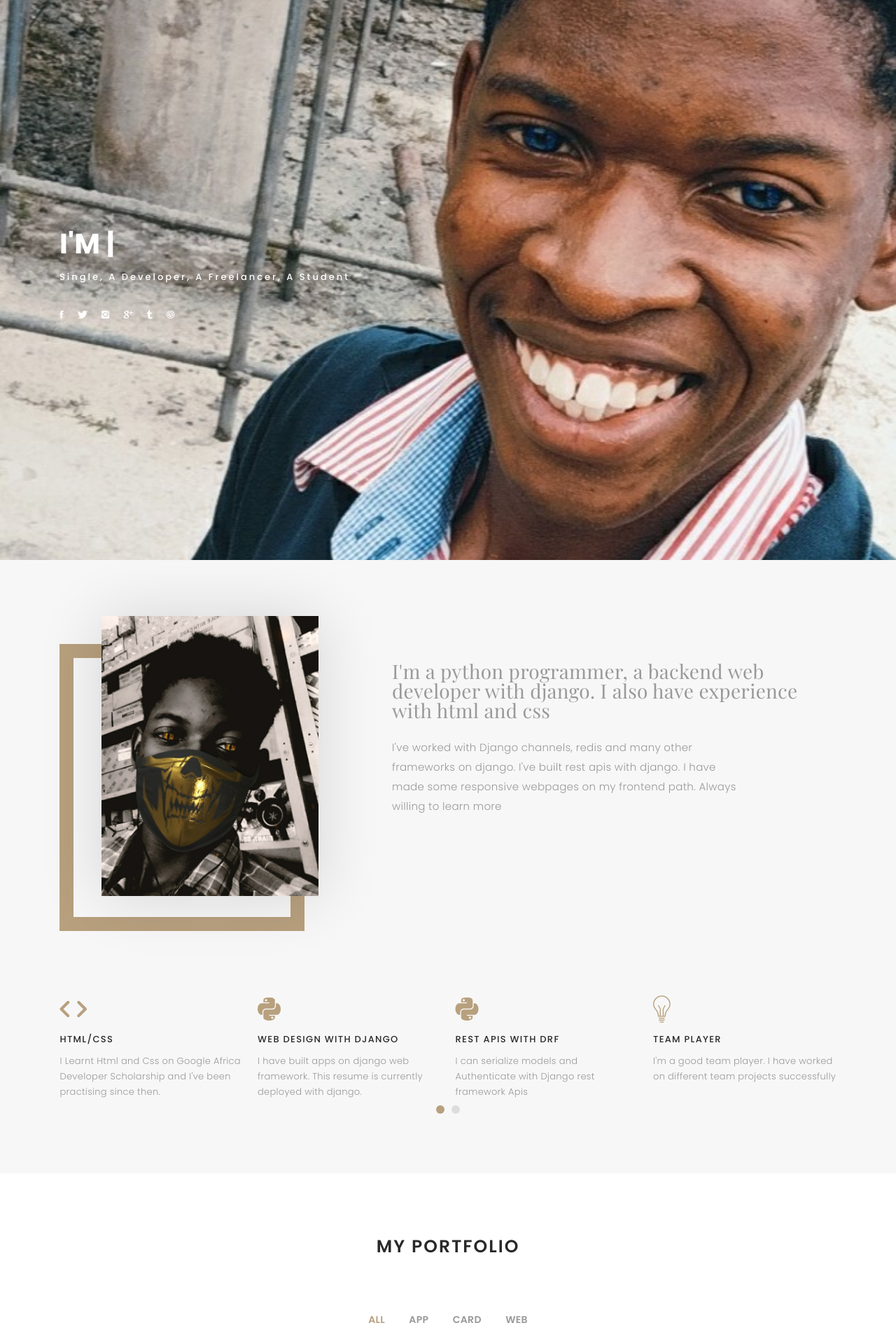
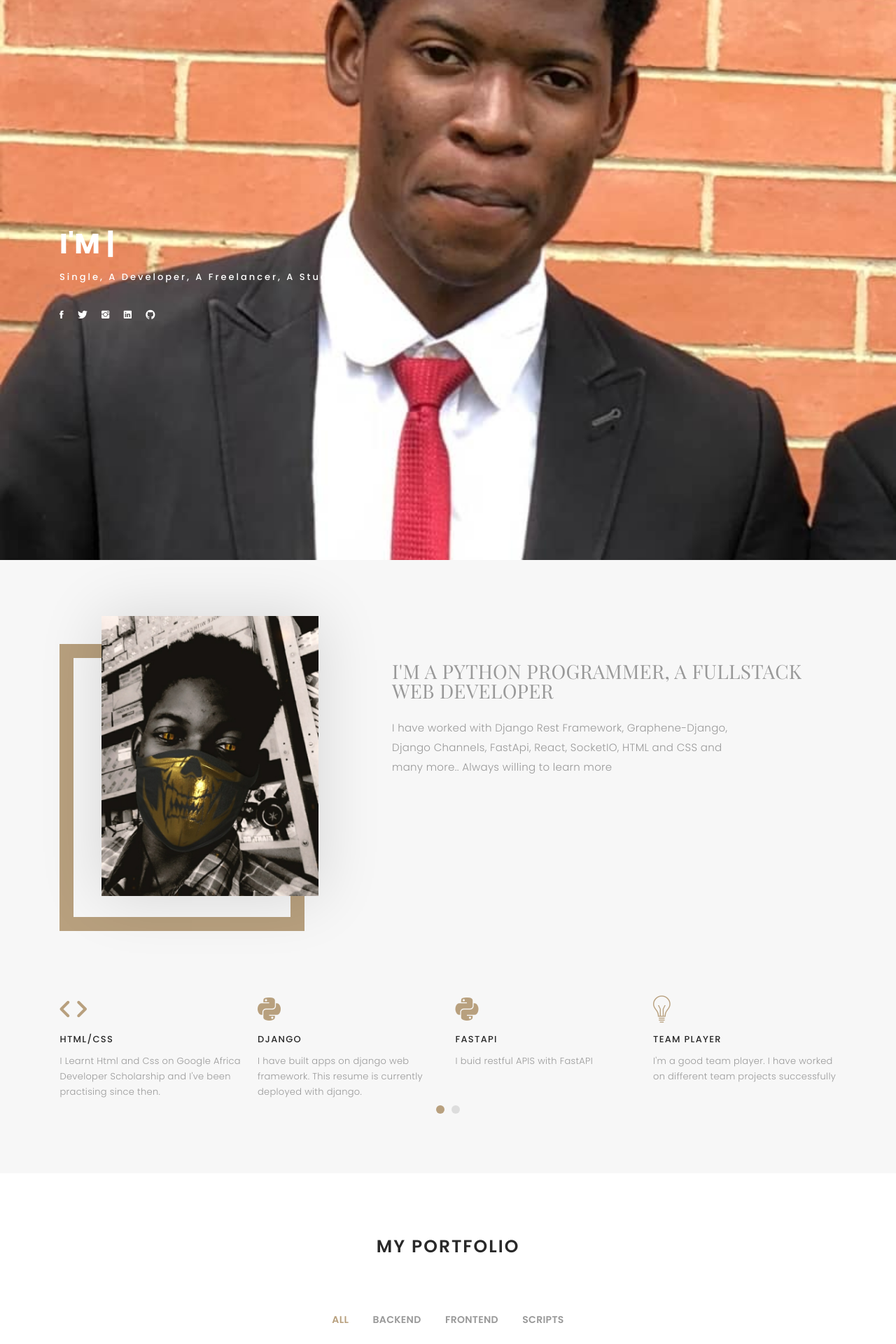
Before and after one commit to Psami-wondah/HNG-task-2, a Django app: page / in a window 1280 px wide. Shown: the top 1920 px of the page at 70% size. Run offline with Django 3.2, Linux system fonts and the light colour scheme; some libraries are stand-ins or nearby versions; some web fonts are replaced.

Commit message:
added resume

```diff
--- a/core/settings.py
+++ b/core/settings.py
@@ -13,7 +13,7 @@ import os
 from pathlib import Path
 from django.contrib.messages import constants as messages
 import environ
-import django_heroku
+# import django_heroku
 
 # Build paths inside the project like this: BASE_DIR / 'subdir'.
 BASE_DIR = Path(__file__).resolve().parent.parent
@@ -144,4 +144,4 @@ MESSAGE_TAGS = {
         messages.ERROR: 'alert-danger',
  }
 
-django_heroku.settings(locals())
+# django_heroku.settings(locals())
--- a/resume/templates/index.html
+++ b/resume/templates/index.html
@@ -11,8 +11,6 @@
   <meta content="" name="keywords">
 
   <!-- Favicons -->
-{#  <link href="../../static/img/favicon.png" rel="icon">#}
-{#  <link href="static/img/apple-touch-icon.png" rel="apple-touch-icon">#}
 
   <!-- Google Fonts -->
   <link href="https://fonts.googleapis.com/css?family=Poppins:300,300i,400,400i,500,500i,600,600i,700,700i|Playfair+Display:400,400i,500,500i,600,600i,700,700i,900,900i" rel="stylesheet">
@@ -44,10 +42,11 @@
       <div class="container">
 
         <div class="logo">
-{#          <a href="index.html"><img src="../../static/img/logo.png" alt="logo"></a>#}
+<!-- {#          <a href="index.html"><img src="../../static/img/logo.png" alt="logo"></a>#}
             <a href="https://training.zuri.team/"><img src="../../static/img/zuri.jpg" alt="logo"></a>
-            <a href="https://hng.tech/"><img src="../../static/img/hng.jpg" alt="logo"></a>
-            <a href="https://ingressive.org/"><img src="../../static/img/i4g.jpg" alt="logo"></a>
+
+            <a href="https://ingressive.org/"><img src="../../static/img/i4g.jpg" alt="logo"></a> -->
+            <!-- <a href="https://hng.tech/"><img src="../../static/img/hng.jpg" alt="logo"></a> -->
         </div>
 
         <div class="responsive"><i data-icon="m" class="ion-navicon-round"></i></div>
@@ -73,12 +72,12 @@
         <p class="typed-items" data-typed-person="Owhondah Okechukwu Samuel">Single, A Developer, A Freelancer, A Student</p>
 
         <ul class="list-unstyled list-social">
-          <li><a href="#"><i class="ion-social-facebook"></i></a></li>
-          <li><a href="#"><i class="ion-social-twitter"></i></a></li>
-          <li><a href="#"><i class="ion-social-instagram"></i></a></li>
-          <li><a href="#"><i class="ion-social-googleplus"></i></a></li>
-          <li><a href="#"><i class="ion-social-tumblr"></i></a></li>
-          <li><a href="#"><i class="ion-social-dribbble"></i></a></li>
+          <li><a href="https://m.facebook.com/okechukwu.samuel.311"><i class="ion-social-facebook"></i></a></li>
+          <li><a href="https://twitter.com/okechukwusamu16"><i class="ion-social-twitter"></i></a></li>
+          <li><a href="https://www.instagram.com/okechukwu_samuel_/"><i class="ion-social-instagram"></i></a></li>
+          <li><a href="hhttps://www.linkedin.com/in/okechukwu-samuel-owhondah-660328208"><i class="ion-social-linkedin"></i></a></li>
+          <li><a href="https://github.com/Psami-wondah"><i class="ion-social-github"></i></a></li>
+
         </ul>
       </div>
     </div>
@@ -102,8 +101,8 @@
           <div class="col-lg-7">
             <div class="about-descr">
 
-              <p class="p-heading">I'm a python programmer, a backend web developer with django. I also have experience with html and css </p>
-              <p class="separator">I've worked with Django channels, redis and many other frameworks on django. I've built rest apis with django. I have made some responsive webpages on my frontend path. Always willing to learn more </p>
+              <p class="p-heading">I'M A PYTHON PROGRAMMER, A FULLSTACK WEB DEVELOPER</p>
+              <p class="separator"> I have worked with Django Rest Framework, Graphene-Django, Django Channels, FastApi, React, SocketIO, HTML and CSS and many more.. Always willing to learn more </p>
 
             </div>
 
@@ -137,7 +136,7 @@
           <div class="services-block">
 
             <i class="ion-social-python"></i>
-            <span>WEB DESIGN WITH DJANGO</span>
+            <span>DJANGO</span>
             <p class="separator">I have built apps on django web framework. This resume is currently deployed with django.</p>
 
           </div>
@@ -145,8 +144,8 @@
           <div class="services-block">
 
             <i class="ion-social-python"></i>
-            <span>REST APIS WITH DRF</span>
-            <p class="separator">I can serialize models and Authenticate with Django rest framework Apis</p>
+            <span>FASTAPI</span>
+            <p class="separator">I buid restful APIS with FastAPI</p>
 
           </div>
 
@@ -163,6 +162,14 @@
             <i class="ion-social-github-outline"></i>
             <span>GIT</span>
             <p class="separator">I'm very familiar with git and github</p>
+
+          </div>
+
+          <div class="services-block">
+
+            <i > <img class="react-logo" src="../../static/svg/logo-react.svg" alt="react-logo"></i>
+            <span>REACT</span>
+            <p class="separator">I can build SPA's with the React.js Framework</p>
 
           </div>
 
@@ -187,9 +194,9 @@
           <div class="col-lg-12 d-flex justify-content-center">
             <ul id="portfolio-flters">
               <li data-filter="*" class="filter-active">All</li>
-              <li data-filter=".filter-app">App</li>
-              <li data-filter=".filter-card">Card</li>
-              <li data-filter=".filter-web">Web</li>
+              <li data-filter=".filter-app">Backend</li>
+              <li data-filter=".filter-card">Frontend</li>
+              <li data-filter=".filter-web">Scripts</li>
             </ul>
           </div>
         </div>
@@ -206,7 +213,7 @@
             </div>
           </div>
 
-          <div class="col-lg-4 col-md-6 portfolio-item filter-web">
+          <div class="col-lg-4 col-md-6 portfolio-item filter-card">
             <img src="../../static/img/portfolio/portfolio-2.jpg" class="img-fluid" alt="">
             <div class="portfolio-info">
               <h4>Web 3</h4>
@@ -226,17 +233,17 @@
             </div>
           </div>
 
-          <div class="col-lg-4 col-md-6 portfolio-item filter-card">
-            <img src="../../static/img/portfolio/portfolio-4.jpg" class="img-fluid" alt="">
+          <div class="col-lg-4 col-md-6 portfolio-item filter-web">
+            <img src="../../static/img/Screen Shot 2022-01-20 at 3.03.47 PM.png" class="img-fluid" alt="">
             <div class="portfolio-info">
-              <h4>Card 2</h4>
-              <p>Card</p>
-              <a href="../../static/img/portfolio/portfolio-4.jpg" data-gall="portfolioGallery" class="venobox preview-link" title="Card 2"><i class="bx bx-plus"></i></a>
-              <a href="#" class="details-link" title="More Details"><i class="bx bx-link"></i></a>
+              <h4>Sudoku Game Script</h4>
+              <p>Sudoku game written with pygame and py-sudoku</p>
+              <a href="static/img/Screen Shot 2022-01-20 at 3.03.47 PM.png" data-gall="portfolioGallery" class="venobox preview-link" title="Card 2"><i class="bx bx-plus"></i></a>
+              <a href="https://github.com/Psami-wondah/Sudoku" class="details-link" title="More Details"><i class="bx bx-link"></i></a>
             </div>
           </div>
 
-          <div class="col-lg-4 col-md-6 portfolio-item filter-web">
+          <div class="col-lg-4 col-md-6 portfolio-item filter-card">
             <img src="../../static/img/portfolio/portfolio-5.jpg" class="img-fluid" alt="">
             <div class="portfolio-info">
               <h4>Web 2</h4>
@@ -246,7 +253,7 @@
             </div>
           </div>
 
-          <div class="col-lg-4 col-md-6 portfolio-item filter-app">
+          <div class="col-lg-4 col-md-6 portfolio-item filter-card">
             <img src="../../static/img/portfolio/portfolio-6.jpg" class="img-fluid" alt="">
             <div class="portfolio-info">
               <h4>App 3</h4>
@@ -261,6 +268,27 @@
       </div>
 
     </div><!-- End Portfolio Section -->
+
+
+        <!-- ======= Resume Section ======= -->
+        <div id="portfolio" class="paddsection">
+
+          <div class="container">
+            <div class="section-title text-center">
+              <h2>My Resume</h2>
+            </div>
+          </div>
+
+          <div class="container">
+
+            <div class="row portfolio-container resume-button">
+              <a href="../../static//pdf/Owhondah_s_Resume.pdf"><button type="submit" class="btn btn-defeault btn-send">Download Resume</button></a>
+
+            </div>
+
+          </div>
+
+        </div><!-- End Resume Section -->
 
     <!-- ======= Journal Section ======= -->
     <div id="journal" class="text-left paddsection">
@@ -412,12 +440,11 @@
       <div class="socials-media text-center">
 
         <ul class="list-unstyled">
-          <li><a href="#"><i class="ion-social-facebook"></i></a></li>
-          <li><a href="#"><i class="ion-social-twitter"></i></a></li>
-          <li><a href="#"><i class="ion-social-instagram"></i></a></li>
-          <li><a href="#"><i class="ion-social-googleplus"></i></a></li>
-          <li><a href="#"><i class="ion-social-tumblr"></i></a></li>
-          <li><a href="#"><i class="ion-social-dribbble"></i></a></li>
+          <li><a href="https://m.facebook.com/okechukwu.samuel.311"><i class="ion-social-facebook"></i></a></li>
+          <li><a href="https://twitter.com/okechukwusamu16"><i class="ion-social-twitter"></i></a></li>
+          <li><a href="https://www.instagram.com/okechukwu_samuel_/"><i class="ion-social-instagram"></i></a></li>
+          <li><a href="hhttps://www.linkedin.com/in/okechukwu-samuel-owhondah-660328208"><i class="ion-social-linkedin"></i></a></li>
+          <li><a href="https://github.com/Psami-wondah"><i class="ion-social-github"></i></a></li>
         </ul>
 
       </div>
--- a/static/css/style.css
+++ b/static/css/style.css
@@ -178,7 +178,6 @@ nav {
   float: right;
   line-height: 32px;
   margin-bottom: 0;
-  padding-top: 16px;
 }
 
 nav ul li {
@@ -205,13 +204,14 @@ nav ul li a {
 
 .logo {
   float: left;
+  padding-bottom: 1%;
 }
 
-.logo img {
-  width: 50px;
+/* .logo img { */
+  /* width: 50px;
   height: 50px;
 
-}
+} */
 
 .responsive {
   display: none;
@@ -226,7 +226,7 @@ nav ul li a {
 # Hero
 --------------------------------------------------------------*/
 #hero {
-  background: url("../img/home-bg4.jpg") repeat scroll center center/cover;
+  background: url("../img/WhatsApp Image 2022-02-07 at 12.57.23 PM.jpeg") repeat scroll center center/cover;
   height: 100vh;
   width: 100%;
 }
@@ -394,10 +394,13 @@ nav ul li a {
   line-height: 22px;
 }
 
-.services-block i {
+.services-block i{
   font-size: 44px;
   color: #b8a07e;
   line-height: 44px;
+}
+.react-logo{
+  width: 44px;
 }
 
 .services-carousel .owl-stage-outer {
@@ -1296,3 +1299,16 @@ blockquote {
     margin-right: 0;
   }
 }
+
+
+/* resume button*/
+.resume-button {
+  width: max-content;
+  margin: auto;
+  margin-bottom: 5%;
+}
+
+.resume-button button {
+  background-color: #b8a07e;
+  font-size: 1rem;
+}
```
Also changed, not shown: static/img/Screen Shot 2022-01-20 at 3.03.47 PM.png (added), static/img/WhatsApp Image 2022-02-07 at 12.54.27 PM.jpeg (added), static/img/WhatsApp Image 2022-02-07 at 12.57.23 PM.jpeg (added), static/img/home-bg2.jpg (deleted), static/img/home-bg3.jpg (deleted), static/img/home-bg4.jpg (deleted), static/svg/logo-react.svg (added), 5 other files.
